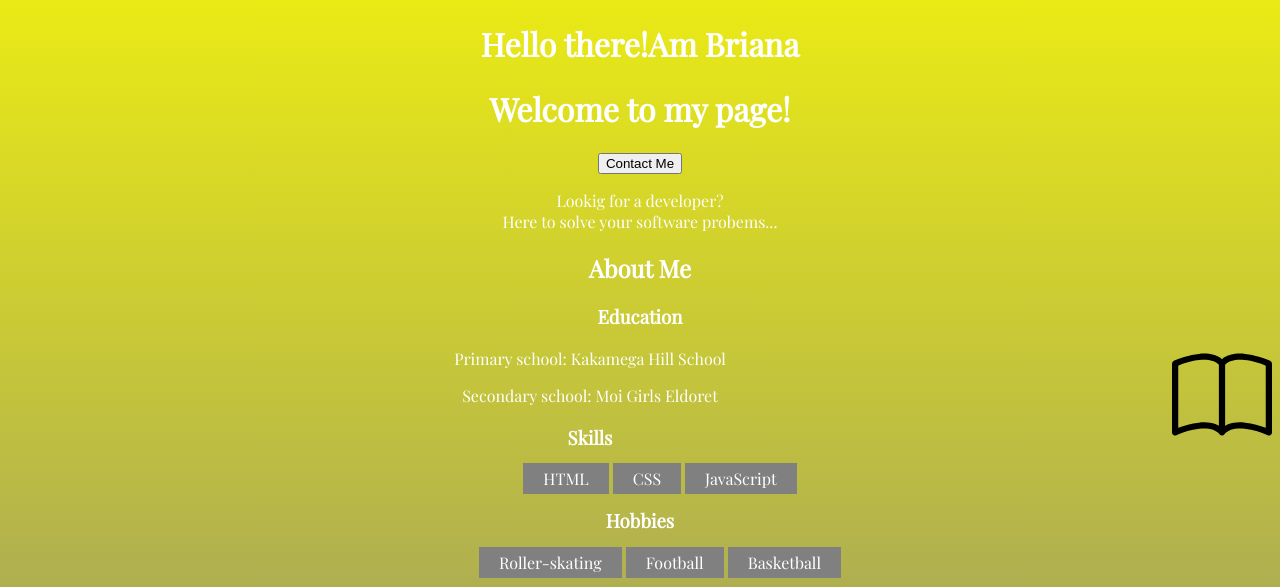
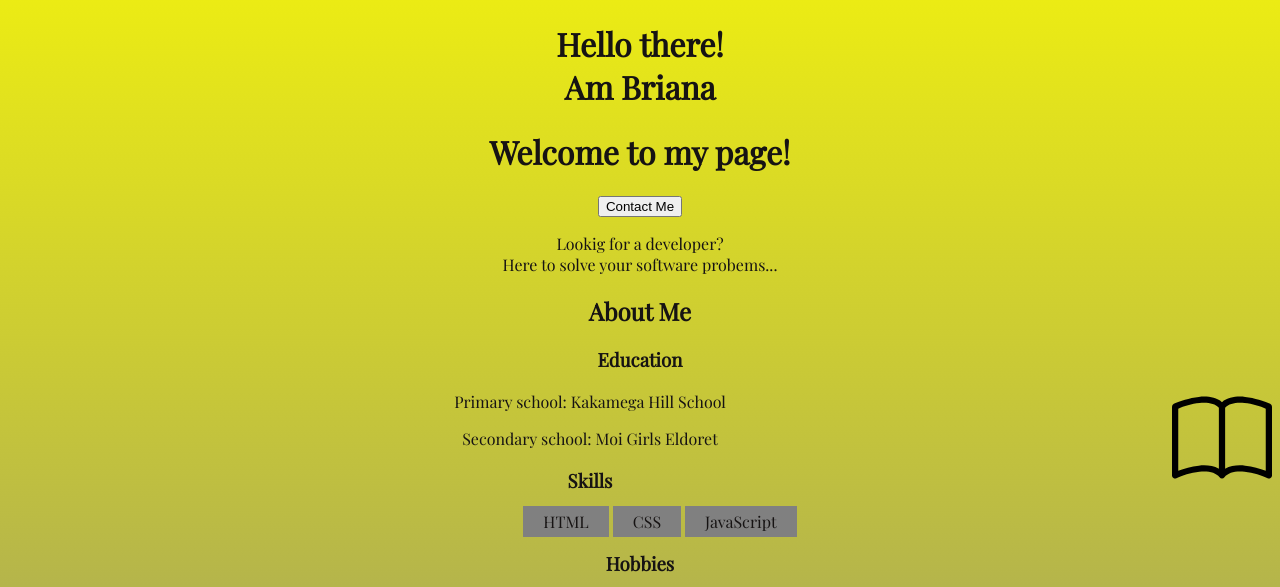
Before and after one commit to 754Bree/Personal-portfolio-page-redone-, a plain HTML site: page index.html in a window 1280 px wide. Shown: the part 211-798 px from the top of the page. Drawn offline with nearby package versions, Linux system fonts and the light colour scheme.

Commit message:
Add break to HEADER h1

```diff
--- a/css/styles.css
+++ b/css/styles.css
@@ -2,8 +2,8 @@ body {
   background-image: repeating-linear-gradient(Yellow ,grey);
  /*background-image: Black, grey;*/
   text-align: center;
-  height:1250px;
-  color:white;
+  height:1350px;
+  color:rgb(22, 19, 19);
   font-family: 'Playfair Display', serif;
 
 }
--- a/index.html
+++ b/index.html
@@ -14,7 +14,7 @@
         <header>
 
             <img src="Logo.png" alt="Hooded guy with Laptop">
-            <h1>Hello there!<span>Am Briana</span></h1>
+            <h1>Hello there!<br><span>Am Briana</span></h1>
             <h1>Welcome to my page!</h1>
             <a href="#contact">
                 <button type="button" class="btn btn grey">Contact Me</button>
```
